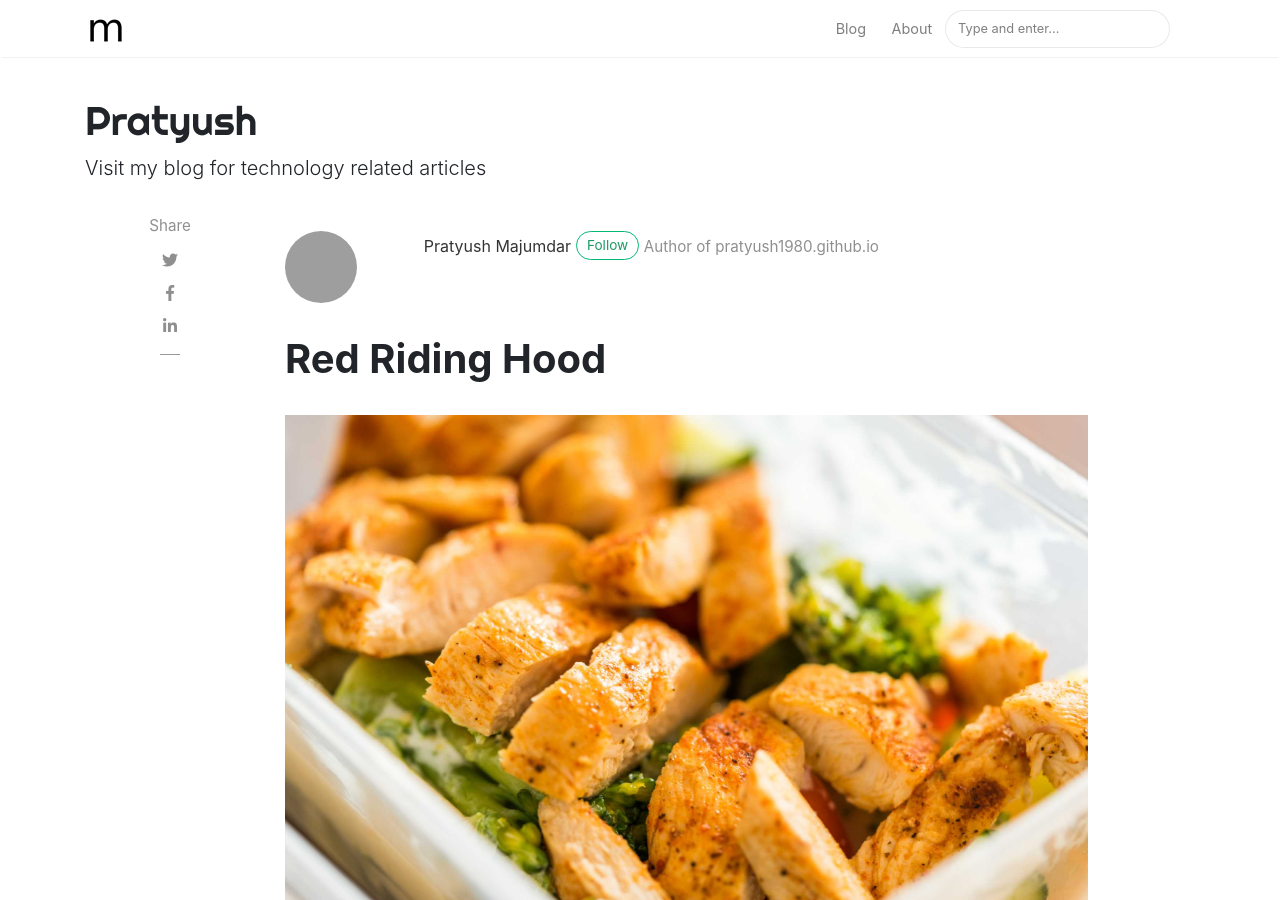
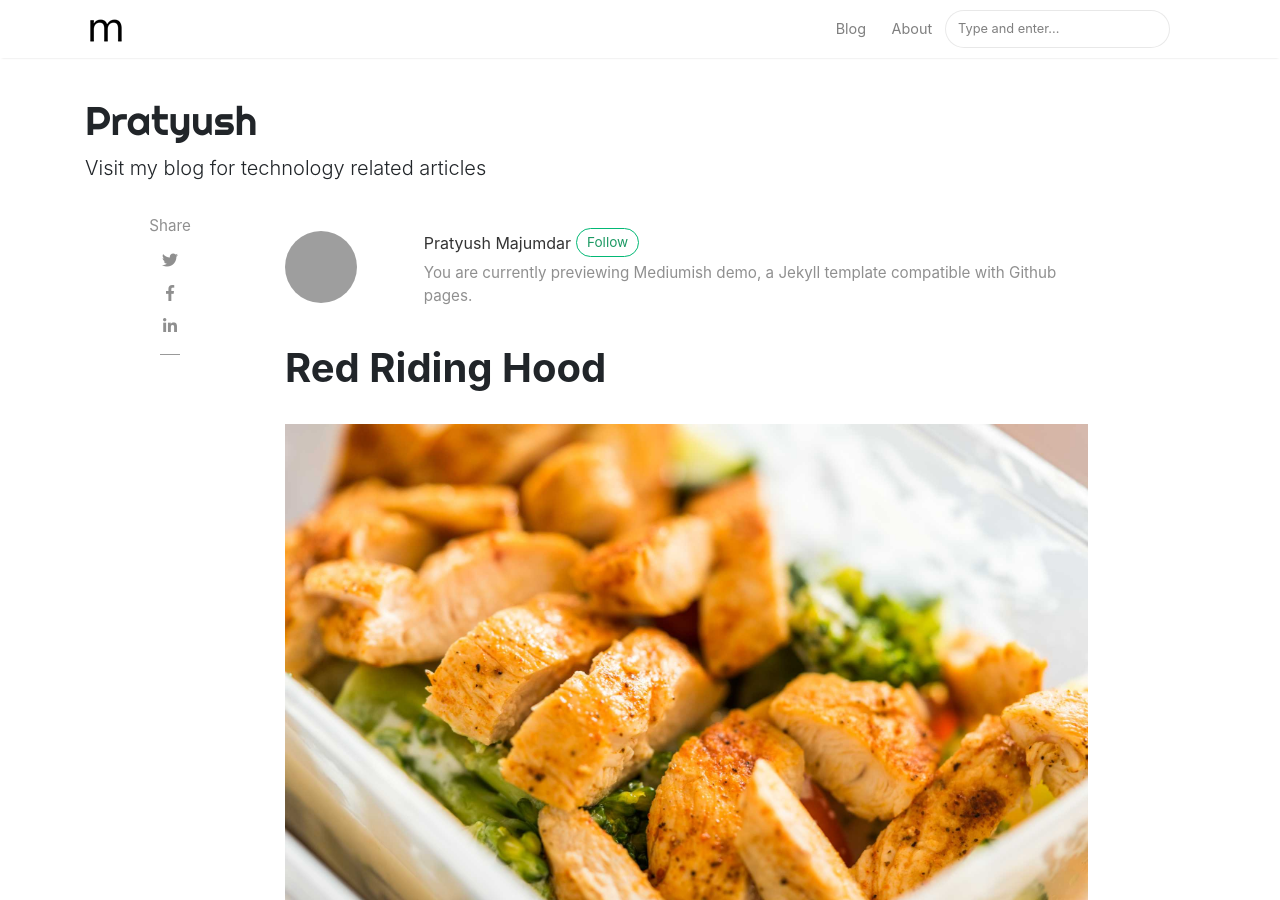
Before and after one commit to pratyush1806/pratyush1806.github.io, a Jekyll site: the page built from _posts/2018-01-12-red-riding.md, in a window 1280 px wide and 900 px high. Built offline with Jekyll 4.4.1, drawn with Linux system fonts in a browser that asks for light colours; nearby versions of some CDN libraries; comment, search, counter and statistics services are not loaded; grey boxes are pictures that could not be loaded.

Commit message:
Fixed disqus Prev/Next links

```diff
--- a/_config.yml
+++ b/_config.yml
@@ -4,9 +4,9 @@
 description: "Visit my blog for technology related articles"
 logo: 'assets/images/logo.png'
 favicon: 'assets/images/logo.png'
-baseurl:
+baseurl: /
 google_analytics: 'XX-00000000-0'
-#disqus: 'demowebsite'
+disqus: 'demowebsite'
 #mailchimp-list: 'https://wowthemes.us11.list-manage.com/subscribe/post?u=8aeb20a530e124561927d3bd8&amp;id=8c3d2d214b'
 include: ["_pages"]
 permalink: /:title/
@@ -20,7 +20,7 @@
     email: pratyush.majumdar@gmail.com
     web: https://pratyush1980.github.io
     twitter: https://twitter.com/_pratyush
-    description: "Author of pratyush1980.github.io"
+    description: "You are currently previewing Mediumish demo, a Jekyll template compatible with Github pages."
   john:
     name: John
     display_name: John
@@ -29,7 +29,7 @@
     email: wowthemesnet@gmail.com
     web: https://www.wowthemes.net
     twitter: https://twitter.com/wowthemesnet
-    description: "This is the author box. Write a short description of the author here. You are currently previewing Mediumish demo, a Jekyll template compatible with Github pages."
+    description: "You are currently previewing Mediumish demo, a Jekyll template compatible with Github pages."
 
 # Plugins
 plugins:
--- a/_layouts/default.html
+++ b/_layouts/default.html
@@ -184,9 +184,9 @@
 
 <script src="{{ site.baseurl }}/assets/js/ie10-viewport-bug-workaround.js"></script>
 
-{% if page.layout == 'post' %}
+<!--{% if page.layout == 'post' %}
 <script id="dsq-count-scr" src="//{{site.disqus}}.disqus.com/count.js"></script>
-{% endif %}
+{% endif %}-->
 
 </body>
 </html>
--- a/_layouts/post.html
+++ b/_layouts/post.html
@@ -123,10 +123,10 @@
             <!-- Prev/Next -->
             <div class="row PageNavigation d-flex justify-content-between font-weight-bold">
             {% if page.previous.url %}
-            <a class="prev d-block col-md-6" href="/{{page.previous.url}}"> &laquo; {{page.previous.title}}</a>
+            <a class="prev d-block col-md-6" href="{{ site.baseurl }}/{{page.previous.url}}"> &laquo; {{page.previous.title}}</a>
             {% endif %}
             {% if page.next.url %}
-            <a class="next d-block col-md-6 text-lg-right" href="/{{page.next.url}}">{{page.next.title}} &raquo; </a>
+            <a class="next d-block col-md-6 text-lg-right" href="{{ site.baseurl }}/{{page.next.url}}">{{page.next.title}} &raquo; </a>
             {% endif %}
             <div class="clearfix"></div>
             </div>
```
